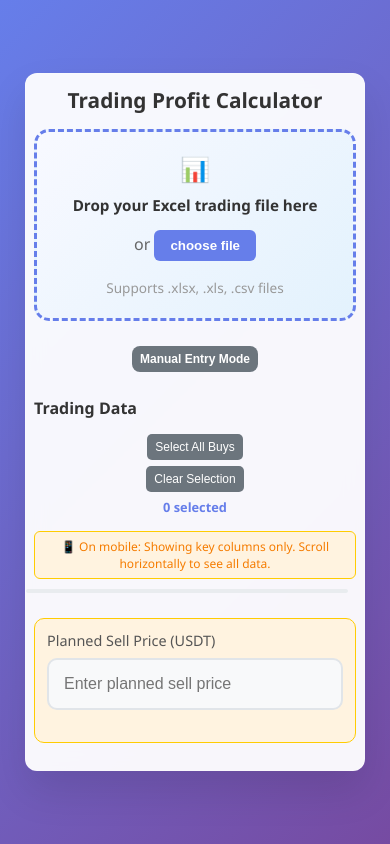
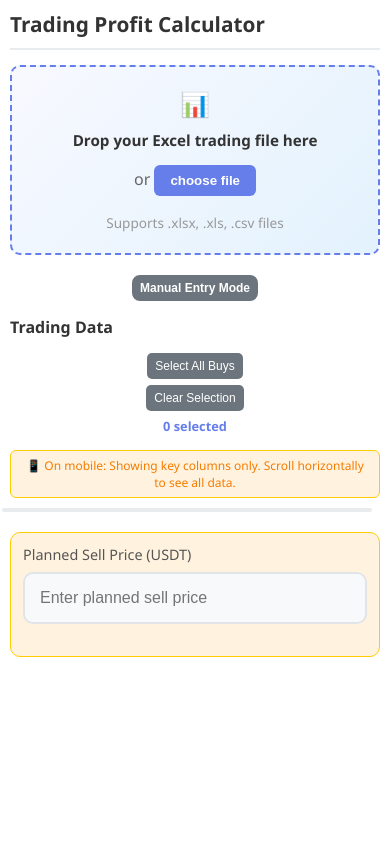
Before and after one commit to tonilopezortiz78/profit-calculator, a website: page src/public/index.html in a window 390 px wide. Drawn offline with Linux system fonts and the light colour scheme.

Commit message:
Fix: Use full screen width - remove wasted space
- Remove tiny centered container layout
- Use full screen width and height
- Remove excessive padding and margins
- Change to clean white background
- Make table use 70vh height for better data viewing
- Left-align title with border separator
- Maximize screen real estate usage
- Better desktop and mobile experience

```diff
--- a/src/public/styles.css
+++ b/src/public/styles.css
@@ -6,34 +6,38 @@
 
 body {
     font-family: 'Segoe UI', Tahoma, Geneva, Verdana, sans-serif;
-    background: linear-gradient(135deg, #667eea 0%, #764ba2 100%);
+    background: #f8f9fa;
     min-height: 100vh;
-    display: flex;
-    align-items: center;
-    justify-content: center;
-    padding: 20px;
+    margin: 0;
+    padding: 0;
 }
 
 .container {
     width: 100%;
-    max-width: 500px;
+    max-width: none;
+    min-height: 100vh;
 }
 
 .calculator {
-    background: rgba(255, 255, 255, 0.95);
-    border-radius: 20px;
-    padding: 40px;
-    box-shadow: 0 20px 40px rgba(0, 0, 0, 0.1);
-    backdrop-filter: blur(10px);
-    border: 1px solid rgba(255, 255, 255, 0.2);
+    background: white;
+    border-radius: 0;
+    padding: 20px;
+    box-shadow: none;
+    backdrop-filter: none;
+    border: none;
+    min-height: 100vh;
+    max-width: 1400px;
+    margin: 0 auto;
 }
 
 h1 {
-    text-align: center;
+    text-align: left;
     color: #333;
-    margin-bottom: 30px;
-    font-size: 2rem;
+    margin-bottom: 20px;
+    font-size: 1.8rem;
     font-weight: 600;
+    border-bottom: 2px solid #e9ecef;
+    padding-bottom: 10px;
 }
 
 .upload-section,
@@ -42,7 +46,12 @@ h1 {
 .excel-section,
 .summary-section,
 .sell-section {
-    margin-bottom: 25px;
+    margin-bottom: 20px;
+}
+
+.mode-toggle {
+    text-align: left;
+    margin-bottom: 15px;
 }
 
 .table-header {
@@ -61,13 +70,14 @@ h1 {
 
 /* File Upload Styles */
 .drop-zone {
-    border: 3px dashed #667eea;
-    border-radius: 15px;
-    padding: 40px 20px;
+    border: 2px dashed #667eea;
+    border-radius: 10px;
+    padding: 30px 20px;
     text-align: center;
     background: linear-gradient(135deg, #f8f9ff 0%, #e3f2fd 100%);
     transition: all 0.3s ease;
     cursor: pointer;
+    margin-bottom: 20px;
 }
 
 .drop-zone:hover,
@@ -369,12 +379,13 @@ input[type="number"]:focus {
 
 /* Excel Table Styles */
 .excel-table-container {
-    max-height: 500px;
+    max-height: 70vh;
     overflow: auto;
     border: 2px solid #e9ecef;
     border-radius: 10px;
     position: relative;
     width: 100%;
+    margin-bottom: 20px;
 }
 
 .excel-table {
@@ -524,13 +535,13 @@ input[type="number"]:focus {
 /* Responsive design */
 @media (max-width: 768px) {
     .container {
-        padding: 10px;
+        padding: 0;
     }
 
     .calculator {
-        padding: 20px 15px;
+        padding: 15px;
         margin: 0;
-        border-radius: 15px;
+        border-radius: 0;
     }
 
     h1 {
@@ -670,7 +681,7 @@ input[type="number"]:focus {
 
 @media (max-width: 480px) {
     .container {
-        padding: 5px;
+        padding: 0;
     }
 
     h1 {
@@ -679,8 +690,8 @@ input[type="number"]:focus {
     }
 
     .calculator {
-        padding: 12px 8px;
-        border-radius: 12px;
+        padding: 10px;
+        border-radius: 0;
     }
 
     .drop-content h3 {
```
